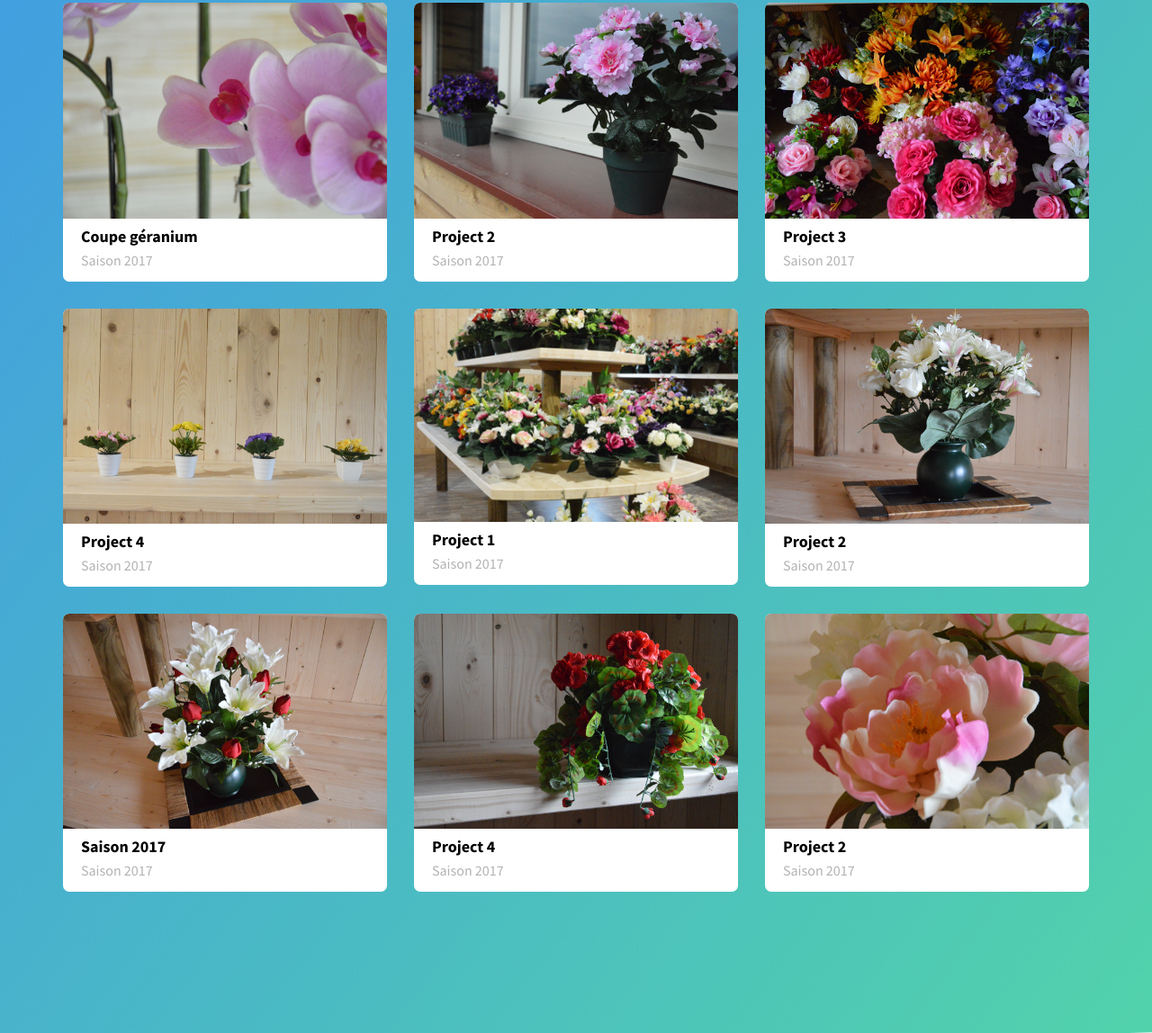
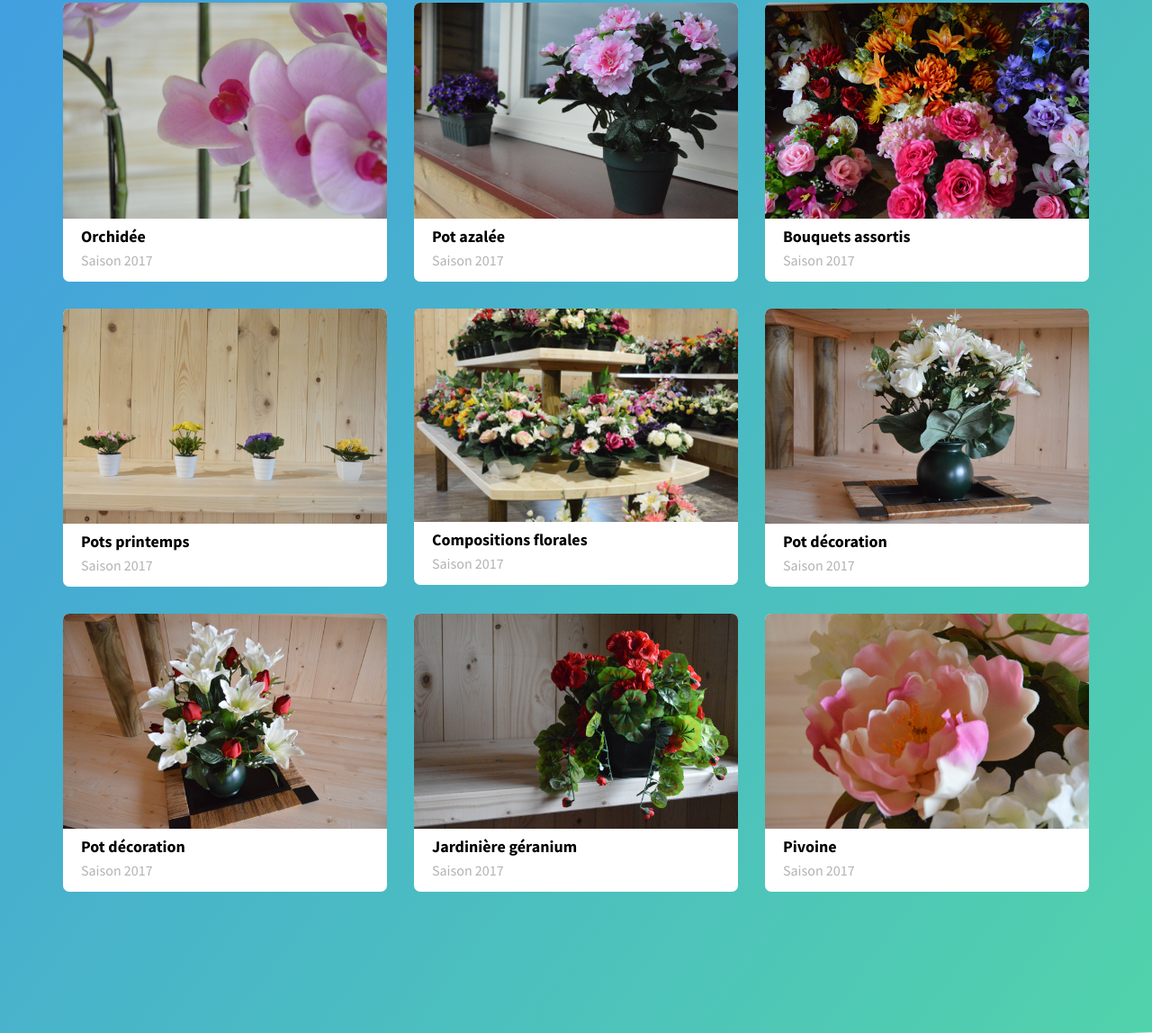
Before and after one commit to ESSEC69/LZI, a plain HTML site: page index.html in a window 1280 px wide. Shown: the part 2519-3667 px from the top of the page at 90% size. Drawn offline with Linux system fonts and the light colour scheme; some packages are replaced by stand-ins of ours; a script that the page names is missing; files whose address does not match are found by name.

Commit message:
image name

```diff
--- a/index.html
+++ b/index.html
@@ -9,8 +9,9 @@
 	<meta http-equiv="X-UA-Compatible" content="IE=edge">
 	<title> Lazzari : un monde de fleurs </title>
 	<meta name="viewport" content="width=device-width, initial-scale=1">
-	<meta name="description" content="Lazzari, des fleurs qui durent. " />
+	<meta name="description" content="Lazzari, des fleurs qui durent. Création de compositions florales, fleurs artificielles, fleurs tissus depuis 60 ans à Maillat dans l'Ain. " />
 	<meta name="keywords" content="fleurs tissus, fleurs artificielles, toussaint,compositions florales" />
+  <link rel="canonical" href="http://lazzari-fleurs.fr" />
 
   	<!-- Facebook and Twitter integration -->
 	<meta property="og:title" content="Lazzari : un monde de fleurs"/>
@@ -184,7 +185,7 @@
 					<a href="images/1.png" class="fh5co-project-item image-popup to-animate">
 						<img src="images/1.png" alt="Image" class="img-responsive">
 						<div class="fh5co-text">
-						<h2>Coupe géranium</h2>
+						<h2>Orchidée</h2>
 						<span>Saison 2017</span>
 						</div>
 					</a>
@@ -193,7 +194,7 @@
 					<a href="images/12.png" class="fh5co-project-item image-popup to-animate">
 						<img src="images/12.png" alt="Image" class="img-responsive">
 						<div class="fh5co-text">
-						<h2>Project 2</h2>
+						<h2>Pot azalée</h2>
 						<span>Saison 2017</span>
 						</div>
 					</a>
@@ -205,7 +206,7 @@
 					<a href="images/3.png" class="fh5co-project-item image-popup to-animate">
 						<img src="images/3.png" alt="Image" class="img-responsive">
 						<div class="fh5co-text">
-						<h2>Project 3</h2>
+						<h2>Bouquets assortis</h2>
 						<span>Saison 2017</span>
 						</div>
 					</a>
@@ -214,7 +215,7 @@
 					<a href="images/4.png" class="fh5co-project-item image-popup to-animate">
 						<img src="images/4.png" alt="Image" class="img-responsive">
 						<div class="fh5co-text">
-						<h2>Project 4</h2>
+						<h2>Pots printemps</h2>
 						<span>Saison 2017</span>
 						</div>
 					</a>
@@ -226,7 +227,7 @@
 					<a href="images/5.png" class="fh5co-project-item image-popup to-animate">
 						<img src="images/5b.png" alt="Image" class="img-responsive">
 						<div class="fh5co-text">
-						<h2>Project 1</h2>
+						<h2>Compositions florales</h2>
 						<span>Saison 2017</span>
 						</div>
 					</a>
@@ -235,7 +236,7 @@
 					<a href="images/6.png" class="fh5co-project-item image-popup to-animate">
 						<img src="images/6.png" alt="Image" class="img-responsive">
 						<div class="fh5co-text">
-						<h2>Project 2</h2>
+						<h2>Pot décoration</h2>
 						<span>Saison 2017</span>
 						</div>
 					</a>
@@ -247,7 +248,7 @@
 					<a href="images/7.png" class="fh5co-project-item image-popup to-animate">
 						<img src="images/7.png" alt="Image" class="img-responsive">
 						<div class="fh5co-text">
-						<h2>Saison 2017</h2>
+						<h2>Pot décoration</h2>
 						<span>Saison 2017</span>
 						</div>
 					</a>
@@ -256,7 +257,7 @@
 					<a href="images/8.png" class="fh5co-project-item image-popup to-animate">
 						<img src="images/8.png" alt="Image" class="img-responsive">
 						<div class="fh5co-text">
-						<h2>Project 4</h2>
+						<h2>Jardinière géranium</h2>
 						<span>Saison 2017</span>
 						</div>
 					</a>
@@ -268,7 +269,7 @@
 					<a href="images/9.png" class="fh5co-project-item image-popup to-animate">
 						<img src="images/9.png" alt="Image" class="img-responsive">
 						<div class="fh5co-text">
-						<h2>Project 2</h2>
+						<h2>Pivoine</h2>
 						<span>Saison 2017</span>
 						</div>
 					</a>
@@ -435,8 +436,8 @@
 							<i class="icon-home"></i>
 							1050 Route des grands moulins <br>01430 Maillat
 						</li>
-						<li><i class="icon-phone"></i> 0474756071</li>
-						<li><i class="icon-envelope"></i>bonjour@lazzari-fleurs.fr</li>
+						<li><i class="icon-phone"></i> 04-74-75-60-71</li>
+						<li><i class="icon-envelope"></i>bonjour(at)lazzari-fleurs.fr</li>
 						<li><i class="icon-globe"></i> <a href="http://freehtml5.co/" target="_blank">lazzari-fleurs.fr</a></li>
 					</ul>
 				</div>
```
